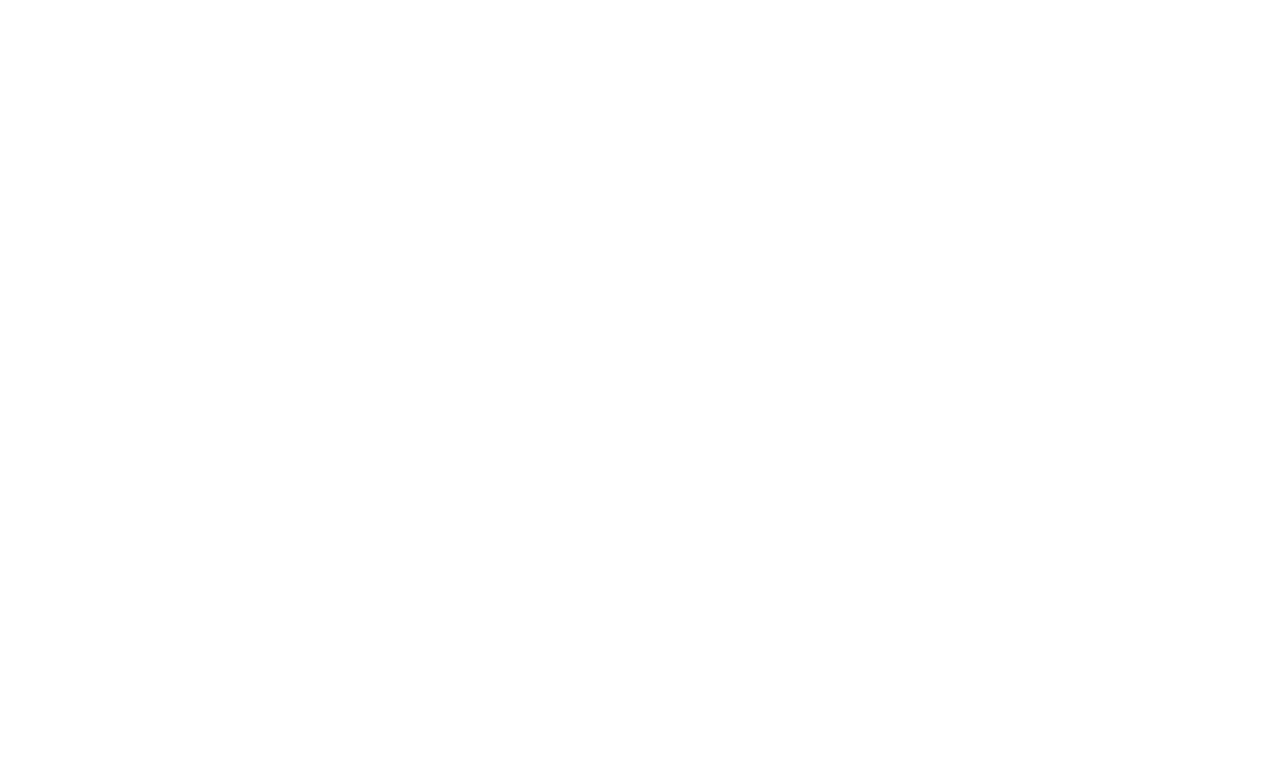
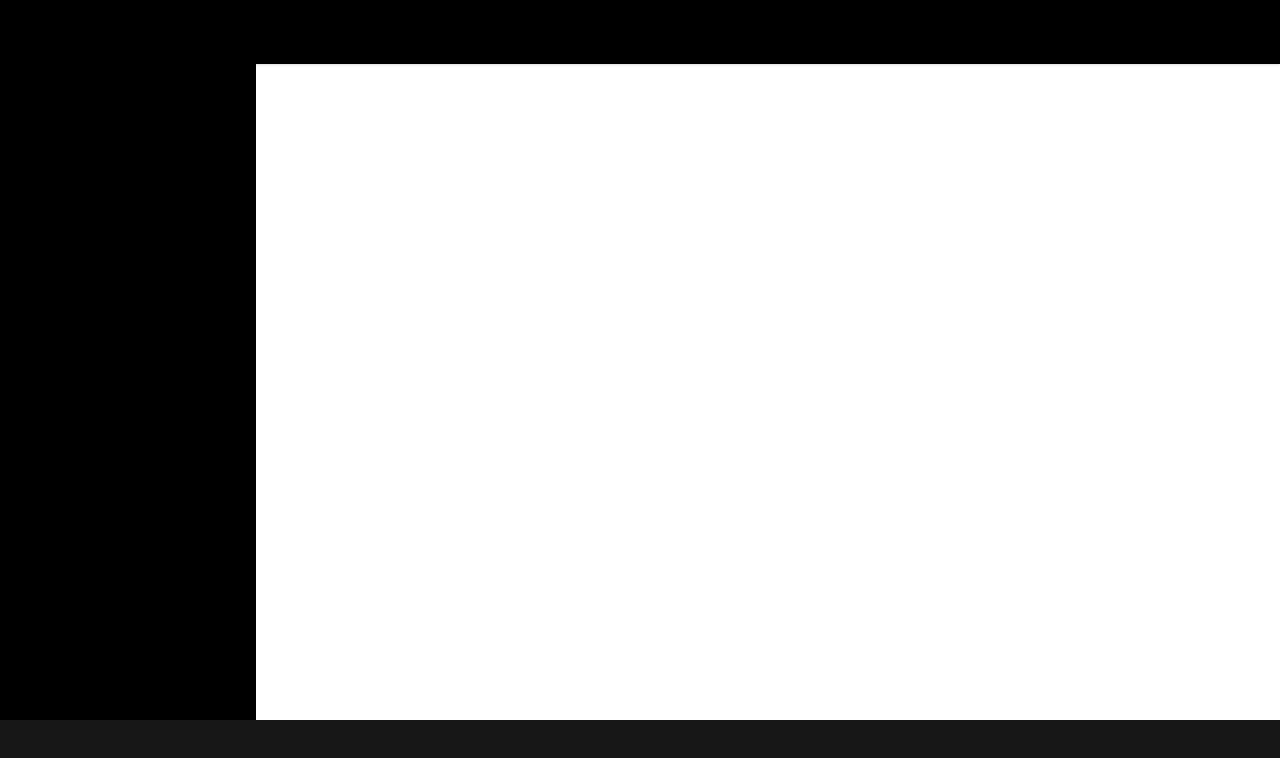
Before and after one commit to BangDev-Ryu/Spotify-clone, a React (Vite) app in the folder frontend/: page / in a window 1280 px wide. Shown: the top 758 px of the page. Built offline with nearby package versions, Linux system fonts and the light colour scheme.

Commit message:
udpate layout

```diff
--- a/frontend/package.json
+++ b/frontend/package.json
@@ -13,6 +13,7 @@
     "@tailwindcss/vite": "^4.1.5",
     "react": "^19.1.0",
     "react-dom": "^19.1.0",
+    "react-icons": "^5.5.0",
     "tailwindcss": "^4.1.5"
   },
   "devDependencies": {
--- a/frontend/src/App.jsx
+++ b/frontend/src/App.jsx
@@ -1,11 +1,15 @@
+import Header from './components/layout/Header';
+import Sidebar from './components/layout/Sidebar';
+import MainContent from './components/layout/MainContent';
+import PlayingBar from './components/layout/PlayingBar';
 
-function App() {
-
+export default function App() {
   return (
     <>
-
+      <Header />
+      <Sidebar />
+      <MainContent />
+      <PlayingBar />
     </>
-  )
+  );
 }
-
-export default App
--- /dev/null
+++ b/frontend/src/components/layout/Header.jsx
@@ -0,0 +1,10 @@
+import { FiHome, FiBell, FiSettings, FiSearch } from "react-icons/fi";
+import { SiSpotify } from "react-icons/si";
+
+export default function Header() {
+  return (
+    <header className="w-full h-16 bg-black flex items-center px-6 shadow z-10">
+
+    </header>
+  );
+}
--- /dev/null
+++ b/frontend/src/components/layout/MainContent.jsx
@@ -0,0 +1,6 @@
+export default function MainContent() {
+  return (
+    <main className="ml-64 mt-16 p-8">
+    </main>
+  );
+}
--- /dev/null
+++ b/frontend/src/components/layout/PlayingBar.jsx
@@ -0,0 +1,7 @@
+export default function NowPlayingBar() {
+  return (
+    <div className="fixed bottom-0 left-0 w-full h-20 bg-neutral-900 flex items-center px-4 z-30">
+
+    </div>
+  );
+}
--- /dev/null
+++ b/frontend/src/components/layout/SideBar.jsx
@@ -0,0 +1,7 @@
+export default function Sidebar() {
+  return (
+    <aside className="fixed top-16 left-0 w-64 h-[calc(100vh-64px)] bg-black text-white flex flex-col z-20">
+
+    </aside>
+  );
+}
```
Also changed, not shown: frontend/src/components/common/TrackRow.jsx (added), 1 other file (tests, documents, lock files or other folders).
